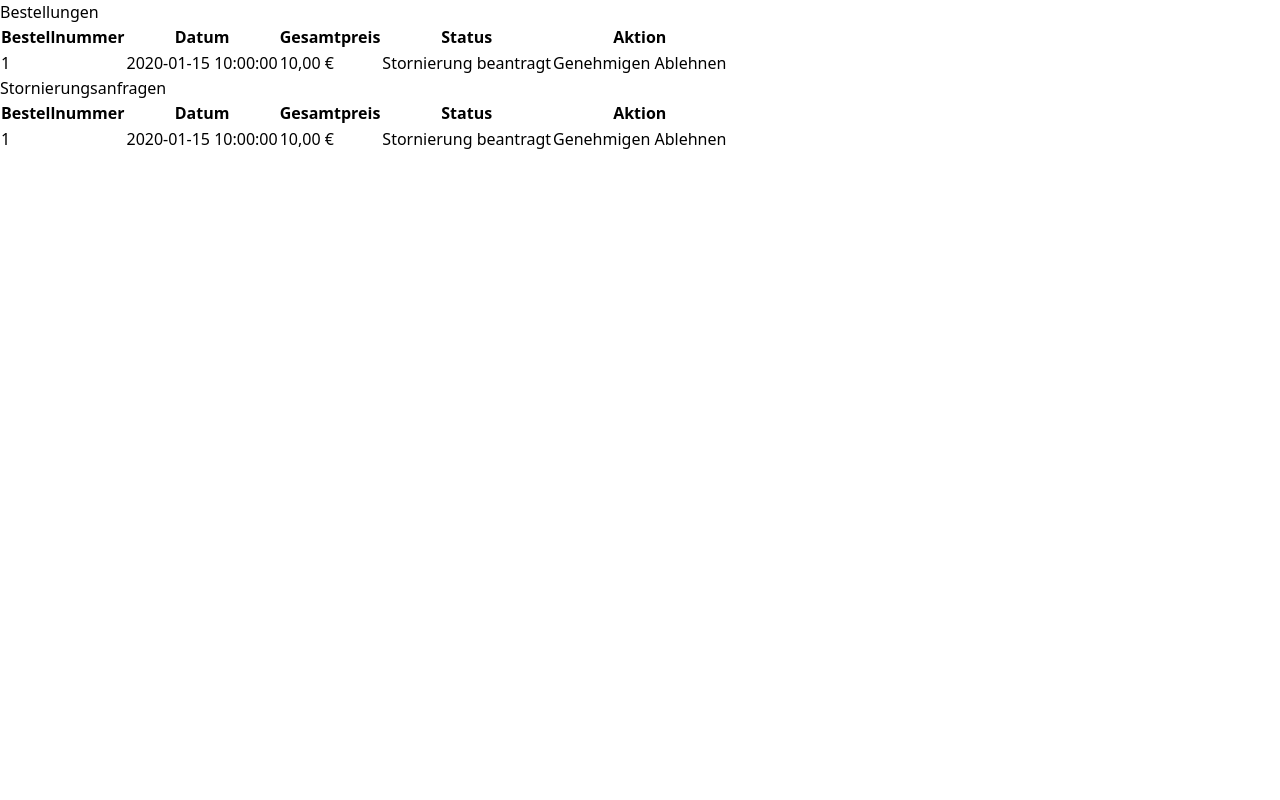
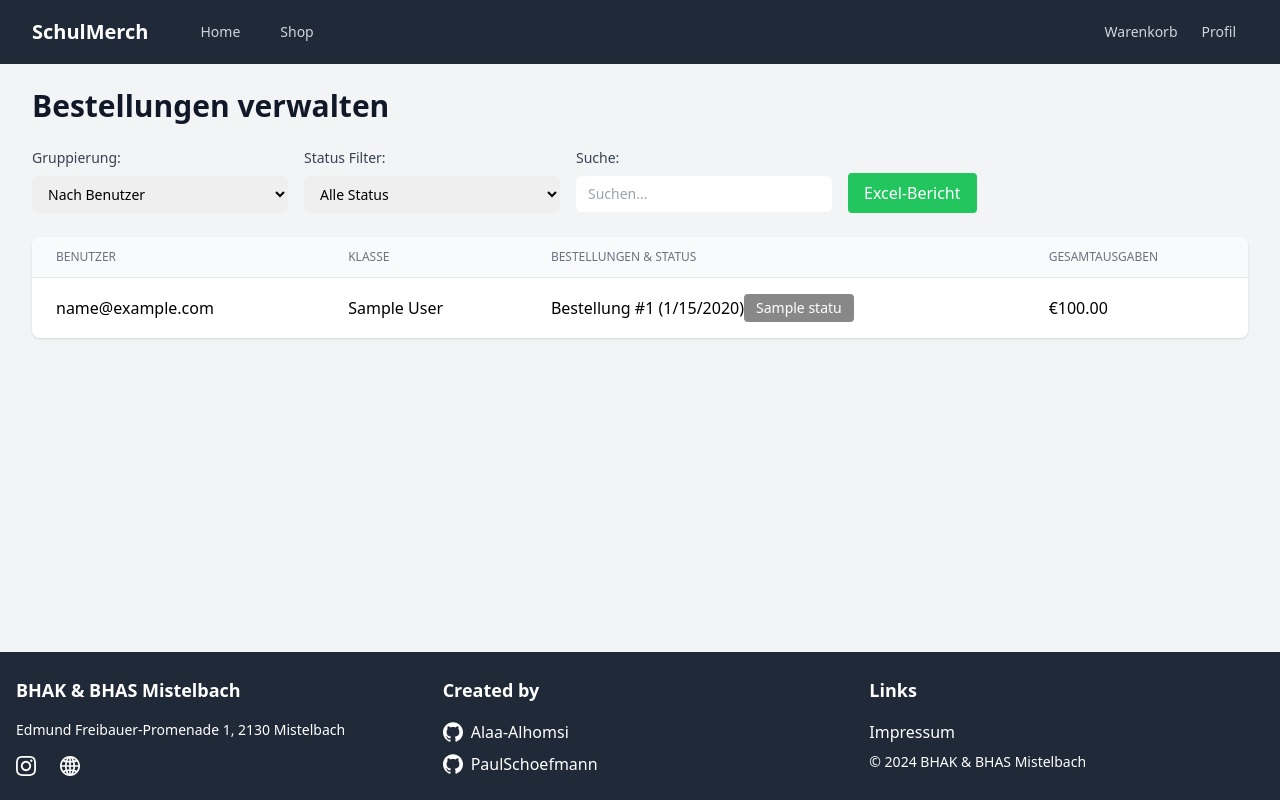
Before and after one commit to Alaa-Alhomsi/school-merch-shop, a PHP site: page /admin.php in a window 1280 px wide. Run offline with PHP 8.4, Linux system fonts and the light colour scheme; the visitor is signed in with stand-in values (Sample User, id 1); tables that the repository leaves empty or names only in its code hold one stand-in row (values such as "Sample post"); a stand-in replaces the project's code that opens the database connection.

Commit message:
Revert "admin update"
This reverts commit a66719ef2f0537cb8e4e50653ff374f16bfdb150.

```diff
--- a/admin.php
+++ b/admin.php
@@ -1,102 +1,98 @@
 <?php
 session_start();
-require_once 'db.php';
-
-// Überprüfen, ob der Benutzer ein Admin ist
-if (!isset($_SESSION['admin_loggedin']) || $_SESSION['admin_loggedin'] !== true) {
-    header('Location: login.php');
+if (!isset($_SESSION['loggedin']) || $_SESSION['admin'] != true) {
+    header('Location: shop.php');
     exit;
 }
 
-// Bestellungen abrufen
-$stmt = $pdo->prepare("
-    SELECT o.id AS order_id, o.created_at AS order_date, o.total_price, os.status_name
-    FROM orders o
-    JOIN order_status os ON o.status_id = os.id
-    ORDER BY o.created_at DESC
-");
-$stmt->execute();
-$orders = $stmt->fetchAll();
+require_once 'db.php';
 
-// Stornierungsanfragen abrufen
-$cancellationRequests = [];
-foreach ($orders as $order) {
-    if ($order['status_name'] === 'Stornierung beantragt') {
-        $cancellationRequests[] = $order;
-    }
-}
+// Status aus der Datenbank abrufen
+$statusQuery = "SELECT * FROM order_status ORDER BY id";
+$statusStmt = $pdo->query($statusQuery);
+$orderStatuses = $statusStmt->fetchAll(PDO::FETCH_ASSOC);
 ?>
 
 <!DOCTYPE html>
-<html lang="de">
+<html lang="de" class="h-full">
 <head>
     <meta charset="UTF-8">
     <meta name="viewport" content="width=device-width, initial-scale=1.0">
     <title>Admin - Bestellungen</title>
     <link href="/css/output.css" rel="stylesheet">
-    <script src="script.js" defer></script>
+    <link rel="stylesheet" href="css/footerConf.css">
+    <script src="https://cdn.jsdelivr.net/npm/axios/dist/axios.min.js"></script>
 </head>
-<body>
-    <h1>Bestellungen</h1>
-    <table>
-        <thead>
-            <tr>
-                <th>Bestellnummer</th>
-                <th>Datum</th>
-                <th>Gesamtpreis</th>
-                <th>Status</th>
-                <th>Aktion</th>
-            </tr>
-        </thead>
-        <tbody>
-            <?php foreach ($orders as $order): ?>
-                <tr>
-                    <td><?php echo $order['order_id']; ?></td>
-                    <td><?php echo $order['order_date']; ?></td>
-                    <td><?php echo number_format($order['total_price'], 2, ',', '.') . ' €'; ?></td>
-                    <td><?php echo htmlspecialchars($order['status_name']); ?></td>
-                    <td>
-                        <?php if ($order['status_name'] === 'Stornierung beantragt'): ?>
-                            <form method="POST" action="process_cancellation.php">
-                                <input type="hidden" name="order_id" value="<?php echo $order['order_id']; ?>">
-                                <button type="submit" name="approve">Genehmigen</button>
-                                <button type="submit" name="deny">Ablehnen</button>
-                            </form>
-                        <?php endif; ?>
-                    </td>
-                </tr>
-            <?php endforeach; ?>
-        </tbody>
-    </table>
+<body class="flex flex-col min-h-screen bg-gray-100">
+    <?php include 'navbar.php'; ?>
 
-    <h2>Stornierungsanfragen</h2>
-    <table>
-        <thead>
-            <tr>
-                <th>Bestellnummer</th>
-                <th>Datum</th>
-                <th>Gesamtpreis</th>
-                <th>Status</th>
-                <th>Aktion</th>
-            </tr>
-        </thead>
-        <tbody>
-            <?php foreach ($cancellationRequests as $request): ?>
-                <tr>
-                    <td><?php echo $request['order_id']; ?></td>
-                    <td><?php echo $request['order_date']; ?></td>
-                    <td><?php echo number_format($request['total_price'], 2, ',', '.') . ' €'; ?></td>
-                    <td><?php echo htmlspecialchars($request['status_name']); ?></td>
-                    <td>
-                        <form method="POST" action="process_cancellation.php">
-                            <input type="hidden" name="order_id" value="<?php echo $request['order_id']; ?>">
-                            <button type="submit" name="approve">Genehmigen</button>
-                            <button type="submit" name="deny">Ablehnen</button>
-                        </form>
-                    </td>
-                </tr>
-            <?php endforeach; ?>
-        </tbody>
-    </table>
+    <main class="flex-grow container mx-auto py-6 px-4 sm:px-6 lg:px-8">
+        <h1 class="text-3xl font-bold text-gray-900 mb-6">Bestellungen verwalten</h1>
+
+        <div class="flex flex-wrap gap-4 mb-6">
+            <div class="w-full md:w-auto">
+                <label for="grouping" class="block text-sm font-medium text-gray-700 mb-2">Gruppierung:</label>
+                <select id="grouping" class="w-full md:w-64 pl-3 pr-10 py-2 text-base border-gray-300 focus:outline-none focus:ring-indigo-500 focus:border-indigo-500 sm:text-sm rounded-md">
+                    <option value="user" selected>Nach Benutzer</option>
+                    <option value="product">Nach Produkt</option>
+                    <option value="class">Nach Klasse</option>
+                </select>
+            </div>
+
+            <div class="w-full md:w-auto">
+                <label for="statusFilter" class="block text-sm font-medium text-gray-700 mb-2">Status Filter:</label>
+                <select id="statusFilter" class="w-full md:w-64 pl-3 pr-10 py-2 text-base border-gray-300 focus:outline-none focus:ring-indigo-500 focus:border-indigo-500 sm:text-sm rounded-md">
+                    <option value="">Alle Status</option>
+                    <?php foreach ($orderStatuses as $status): ?>
+                        <option value="<?= $status['id'] ?>" <?= $status['name'] === 'Neu' ? 'selected' : '' ?>>
+                            <?= htmlspecialchars($status['name']) ?>
+                        </option>
+                    <?php endforeach; ?>
+                </select>
+            </div>
+
+            <div class="w-full md:w-auto">
+                <label for="search" class="block text-sm font-medium text-gray-700 mb-2">Suche:</label>
+                <input type="text" id="search" class="w-full md:w-64 pl-3 pr-10 py-2 text-base border-gray-300 focus:outline-none focus:ring-indigo-500 focus:border-indigo-500 sm:text-sm rounded-md" placeholder="Suchen...">
+            </div>
+
+            <div class="w-full md:w-auto flex items-end">
+                <button id="downloadExcel" class="px-4 py-2 bg-green-500 text-white rounded hover:bg-green-600 focus:outline-none focus:ring-2 focus:ring-green-500 focus:ring-opacity-50">
+                    Excel-Bericht
+                </button>
+            </div>
+        </div>
+
+        <div id="results" class="bg-white shadow overflow-hidden sm:rounded-lg mb-8">
+            <!-- Ergebnisse werden hier dynamisch eingefügt -->
+        </div>
+
+        <!-- Status-Modal -->
+        <div id="statusModal" class="hidden fixed inset-0 bg-gray-600 bg-opacity-50 overflow-y-auto h-full w-full z-50">
+            <div class="relative top-20 mx-auto p-5 border w-96 shadow-lg rounded-md bg-white">
+                <h3 class="text-lg font-medium mb-4">Status ändern</h3>
+                <select id="newStatus" class="w-full mb-4 px-3 py-2 border rounded-md">
+                    <?php foreach ($orderStatuses as $status): ?>
+                        <option value="<?= $status['id'] ?>" data-color="<?= $status['color'] ?>">
+                            <?= htmlspecialchars($status['name']) ?>
+                        </option>
+                    <?php endforeach; ?>
+                </select>
+                <div class="flex justify-end space-x-2">
+                    <button id="cancelStatusChange" class="px-4 py-2 bg-gray-200 rounded hover:bg-gray-300">Abbrechen</button>
+                    <button id="confirmStatusChange" class="px-4 py-2 bg-blue-500 text-white rounded hover:bg-blue-600">Speichern</button>
+                </div>
+            </div>
+        </div>
+    </main>
+
+    <?php include 'footer.php'; ?>
+
+    <script src="js/script.js"></script>
+    <script>
+        document.addEventListener('DOMContentLoaded', function() {
+            initializeAdmin();
+        });
+    </script>
 </body>
 </html>
```
Also changed, not shown: process_cancellation.php (deleted, +0 -26 lines), profile.php (+13 -10 lines).
